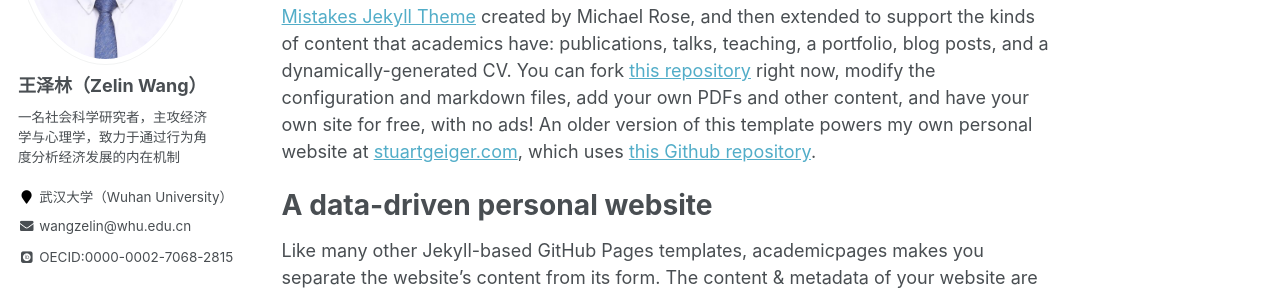
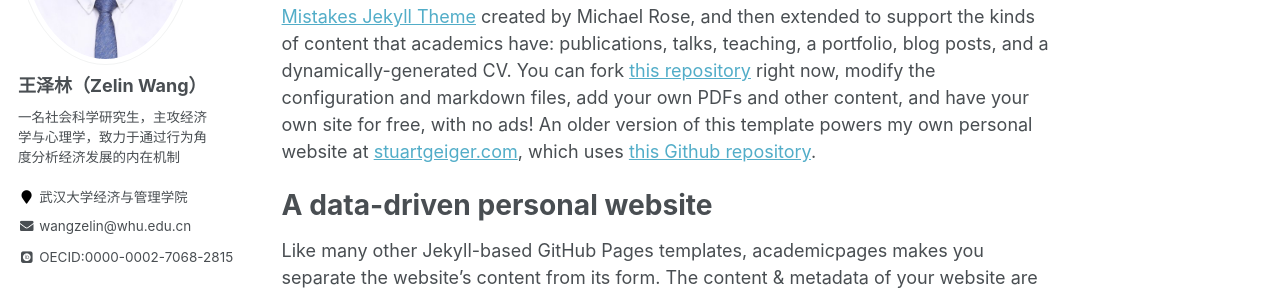
Before and after one commit to ColinWangZelin/colinwangzelin.github.io, a Jekyll site: the page built from _pages/about.md, in a window 1280 px wide. Shown: the part 293-588 px from the top of the page. Built offline with Jekyll 4.4.1, drawn with Linux system fonts in a browser that asks for light colours; some web fonts are replaced.

Commit message:
Update _config.yml

```diff
--- a/_config.yml
+++ b/_config.yml
@@ -82,8 +82,8 @@ analytics:
 author:
   name             : "王泽林（Zelin Wang）"
   avatar           : "wangzelin.png"
-  bio              : "一名社会科学研究者，主攻经济学与心理学，致力于通过行为角度分析经济发展的内在机制"
-  location         : "武汉大学（Wuhan University）"
+  bio              : "一名社会科学研究生，主攻经济学与心理学，致力于通过行为角度分析经济发展的内在机制"
+  location         : "武汉大学经济与管理学院"
   employer         :
   pubmed           :
   googlescholar    :
```
